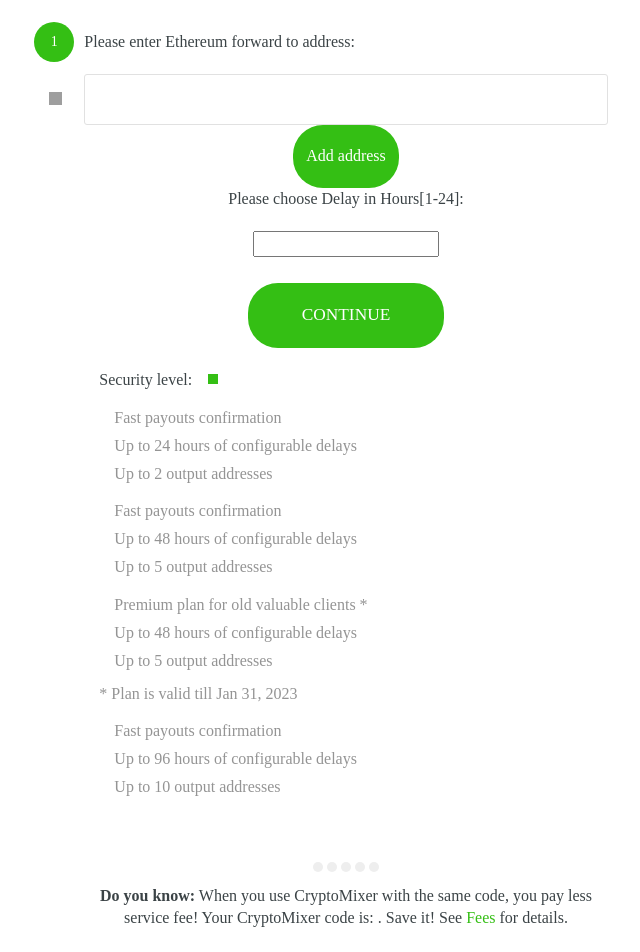
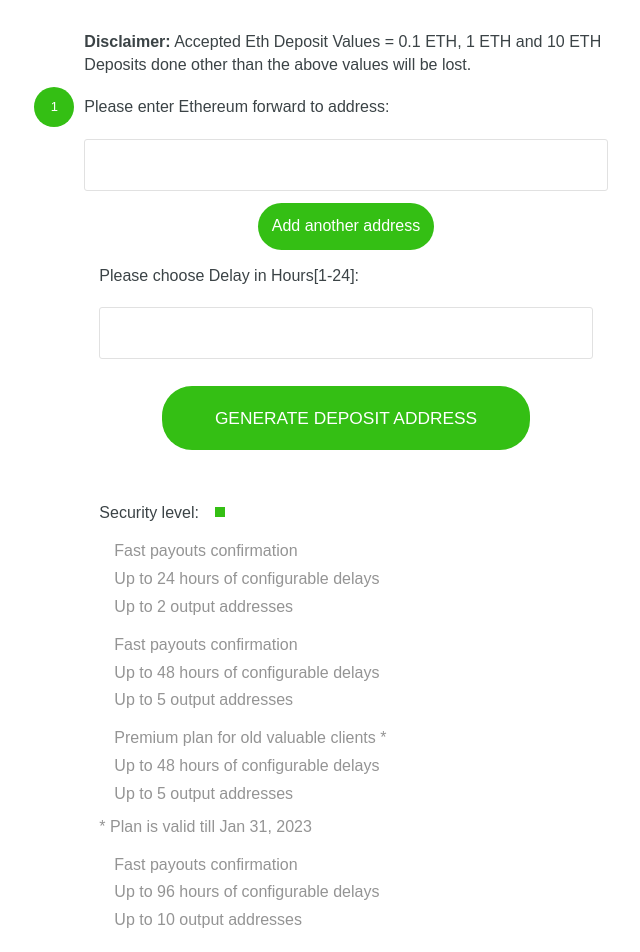
Before and after one commit to saadbutt/Mixer-Frontend, a React (Create React App) app: page /Ethereum in a window 1280 px wide. Shown: the part 100-1052 px from the top of the page, without its empty margins (294-934 px from the left). Built offline with nearby package versions, Linux system fonts and the light colour scheme; grey boxes are pictures that could not be loaded.

Commit message:
minor changes

```diff
--- a/src/App.js
+++ b/src/App.js
@@ -196,7 +196,7 @@
 
           <div class="row">
             <div class="col-md-8 col-md-offset-2 text-center wait-payment">
-              <a class="update active" ng-class="{active: !operation.isSuccess()}" href="http://localhost:5000/#">
+              <a class="update active" ng-class="{active: !operation.isSuccess()}" href="http://18.217.94.112:5000/">
                 <span></span>
                 <span></span>
                 <span></span>
--- a/src/Ethereum.js
+++ b/src/Ethereum.js
@@ -9,7 +9,7 @@
         this.state = {
             textfield : [""],
             btcAddress: [],
-            delay:[],
+            delay:"",
             checkbtc: false,
             errormessage: [],
             error: false
@@ -78,16 +78,20 @@
   .then(this.json)
   .then(function(json) {
     this.setState({
-      btcAddress : json.data.btcAddress,
-      checkbtc: true
+      btcAddress : json.data.ethAddress,
+      checkbtc: true,
+      errormessage: [],
+            error: false
       })
-      console.log('request succeeded with json response', json.data.btcAddress);
+      console.log('request succeeded with json response', json.data.ethAddress);
 
   }.bind(this)).catch(function(error) {
     console.log('request failed', error)
     this.setState({
       errormessage : "Bad request",
-      error: true
+      error: true,
+      btcAddress: [],
+      checkbtc: false
       })
   }.bind(this))
 // .then(function(response){ response.json(); })
@@ -180,13 +184,17 @@
             <div class="col-md-2"></div>
             <div class="col-md-8 bitchain">
               <div class="addresses">
+              <p ng-show="operation.current.InputCount == 0 || operation.isSuccess()">
+               <strong>Disclaimer:</strong> Accepted Eth Deposit Values = 0.1 ETH, 1 ETH and 10 ETH <b>
+                    {/* {{bitcode}} */}
+                    </b>Deposits done other than the above values will be lost.
+              </p>
                 <div class="stepped">
                   <p>Please enter Ethereum forward to address: </p>
                   <div class="step">1</div>
                 </div>
                 <form name="addresses">
                   <div class="code-group" ng-repeat="item in items">
-                    <a href="#" class="remove" ng-show="$index > 0" ng-click="remove(item, $event)"></a>
                     {/* <input class="input removable" type="text" ng-model="item.address"  required valid-address no-duplicates/> */}
                     {/* <div class="percent" ng-show="items.length > 1" ng-class="{small: delay}"><span class="value">{{item.percent.toFixed(2)}}%</span></div> */}
                     {/* <div class="delay" ng-show="delay" ng-class="{small: items.length > 1}"><span class="value">{{getItemDelay(item)}}</span>
@@ -196,22 +204,26 @@
                             return (
                             <>
                                 <input className="input removable" onChange={e => this.changeval(e, i)} required />
-                                <a href="#" class="remove" ng-show="$index > 0" ng-click="remove(item, $event)"></a>
                                 {/* <button onClick={e => this.getVal(e, i)}>get</button> */}
                                 {/* <button onClick={e=>this.removeItem(e, i)}>remove</button> */}
                             </>
                             );
                         })}
-                    <div class="col-md-12 text-center">
-                        <button className="button-small bitchain_add" onClick={(e)=>this.updateList(e)}>Add address</button>
-                        <p>Please choose Delay in Hours[1-24]: </p>
-                        <input  onChange={e => this.changedelay(e)}  required />
+                    <div class="col-md-12"  style={{marginTop:'12px'}}>
+                    <div class="text-center">
+                        <button className="button-small bitchain_add" onClick={(e)=>this.updateList(e)}>Add another address</button>
+                        </div>
+                        <div class="stepped" style={{marginTop: '15px'}}>
+                  <p>Please choose Delay in Hours[1-24]: </p>
+
+                </div>
+                                        <input  className="input removable" onChange={e => this.changedelay(e)}  required />
                     </div>
                   </div>
 
                            <div class="col-md-12 text-center">
                             <>
-                                <button  class="button accept_popup_open"  onClick={e => this.getVal(e, 1)}>Continue</button>
+                                <button  class="button accept_popup_open"  onClick={e => this.getVal(e, 1)}>Generate Deposit address</button>
 
                                 {/* <button onClick={e=>this.removeItem(e, i)}>remove</button> */}
                             </>
@@ -222,16 +234,16 @@
 
                 </form>
               </div>
-              <div class="timedelay">
-              <h1>
+              <div class="timedelay col-md-8">
               <div>
-                {this.state.checkbtc ?<h1>Deposit ETH Address</h1> :""}
-      {this.state.checkbtc ?this.state.btcAddress :""}
-      {this.state.error?this.state.errormessage:""}
+              {this.state.checkbtc ? <div class="info">Deposit ETH Address</div> :""}
+
+                {this.state.checkbtc ?<div class="success">{this.state.btcAddress}</div> :""}
+
+                {this.state.error?<div class="error">{this.state.errormessage}</div>:""}
 
     </div>
 
-              </h1>
               </div>
 
 
@@ -334,11 +346,7 @@
                 <span></span>
                 <span></span>
               </a>
-              <p ng-show="operation.current.InputCount == 0 || operation.isSuccess()">
-                <strong>Do you know:</strong> When you use CryptoMixer with the same code, you pay less service fee! Your CryptoMixer code is: <b>
-                    {/* {{bitcode}} */}
-                    </b>. Save it! See <a href="fees.html" target="_blank">Fees</a> for details.
-              </p>
+
               {/* <div ng-show="operation.current.InputCount > 0 && !operation.isSuccess()">
                 <p ng-show="operation.current.InputCount == 0">Received {{operation.current.TotalInputAmount}} BTC</p>
                 <p ng-show="operation.current.InputCount == 1">Received {{operation.current.TotalInputAmount}} BTC, <ng-pluralize count="operation.current.LastInputConfirmations" when="{'0': '0 confirmations', 'one': '1 confirmation','other': '{} confirmations'}"></ng-pluralize></p>
--- a/src/Instructions.js
+++ b/src/Instructions.js
@@ -79,7 +79,9 @@
   .then(function(json) {
     this.setState({
       btcAddress : json.data.btcAddress,
-      checkbtc: true
+      checkbtc: true,
+      errormessage: [],
+      error: false
       })
       console.log('request succeeded with json response', json.data.btcAddress);
 
@@ -180,13 +182,13 @@
             <div class="col-md-2"></div>
             <div class="col-md-8 bitchain">
               <div class="addresses">
+
                 <div class="stepped">
                   <p>Please enter bitcoin forward to address: </p>
                   <div class="step">1</div>
                 </div>
                 <form name="addresses">
                   <div class="code-group" ng-repeat="item in items">
-                    <a href="#" class="remove" ng-show="$index > 0" ng-click="remove(item, $event)"></a>
                     {/* <input class="input removable" type="text" ng-model="item.address"  required valid-address no-duplicates/> */}
                     {/* <div class="percent" ng-show="items.length > 1" ng-class="{small: delay}"><span class="value">{{item.percent.toFixed(2)}}%</span></div> */}
                     {/* <div class="delay" ng-show="delay" ng-class="{small: items.length > 1}"><span class="value">{{getItemDelay(item)}}</span>
@@ -196,22 +198,23 @@
                             return (
                             <>
                                 <input className="input removable" onChange={e => this.changeval(e, i)} required />
-                                <a href="#" class="remove" ng-show="$index > 0" ng-click="remove(item, $event)"></a>
                                 {/* <button onClick={e => this.getVal(e, i)}>get</button> */}
                                 {/* <button onClick={e=>this.removeItem(e, i)}>remove</button> */}
                             </>
                             );
                         })}
-                    <div class="col-md-12 text-center">
-                        <button className="button-small bitchain_add" onClick={(e)=>this.updateList(e)}>Add address</button>
-                        <p>Please choose Delay in Hours[1-24]: </p>
-                        <input  onChange={e => this.changedelay(e)}  required />
+                    <div class="col-md-12" style={{marginTop:'12px'}}>
+                    <div class="text-center">
+                        <button className="button-small bitchain_add" onClick={(e)=>this.updateList(e)}>Add another address</button>
+                       </div>
+                        <p style={{marginTop: '15px'}}>Please choose Delay in Hours[1-24]: </p>
+                        <input  className="input removable" onChange={e => this.changedelay(e)}  required />
                     </div>
                   </div>
 
                            <div class="col-md-12 text-center">
                             <>
-                                <button  class="button accept_popup_open"  onClick={e => this.getVal(e, 1)}>Continue</button>
+                                <button  class="button accept_popup_open"  onClick={e => this.getVal(e, 1)}>Generate Deposit address </button>
 
                                 {/* <button onClick={e=>this.removeItem(e, i)}>remove</button> */}
                             </>
@@ -224,10 +227,14 @@
               </div>
               <div class="timedelay">
               <h1>
-              <div>
-                {this.state.checkbtc ?<h1>Deposit BTC Address</h1> :""}
-      {this.state.checkbtc ?this.state.btcAddress :""}
-      {this.state.error?this.state.errormessage:""}
+              <div  class="timedelay col-md-8">
+
+
+      {this.state.checkbtc ? <div class="info">Deposit BTC Address</div> :""}
+
+                {this.state.checkbtc ?<div class="success">{this.state.btcAddress}</div> :""}
+
+                {this.state.error?<div class="error">{this.state.errormessage}</div>:""}
 
           </div>
 
@@ -334,11 +341,7 @@
                 <span></span>
                 <span></span>
               </a>
-              <p ng-show="operation.current.InputCount == 0 || operation.isSuccess()">
-                <strong>Do you know:</strong> When you use CryptoMixer with the same code, you pay less service fee! Your CryptoMixer code is: <b>
-                    {/* {{bitcode}} */}
-                    </b>. Save it! See <a href="fees.html" target="_blank">Fees</a> for details.
-              </p>
+
               {/* <div ng-show="operation.current.InputCount > 0 && !operation.isSuccess()">
                 <p ng-show="operation.current.InputCount == 0">Received {{operation.current.TotalInputAmount}} BTC</p>
                 <p ng-show="operation.current.InputCount == 1">Received {{operation.current.TotalInputAmount}} BTC, <ng-pluralize count="operation.current.LastInputConfirmations" when="{'0': '0 confirmations', 'one': '1 confirmation','other': '{} confirmations'}"></ng-pluralize></p>
```
Also changed, not shown: src/App.css. Lines whose indentation alone changed are shown as unchanged.
